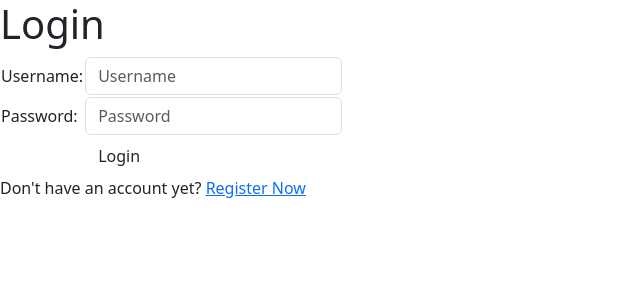
After one commit to alfian-f/BookHaven, a Django app: page /login/ in a window 1280 px wide. The commit adds this page. Shown: the top 300 px of the page, without its empty margins (0-640 px from the left). Run offline with Django 4.2, Linux system fonts and the light colour scheme.

Commit message:
Added login, logout, edit profile, and roles

```diff
--- /dev/null
+++ b/main/templates/login.html
@@ -0,0 +1,45 @@
+{% extends 'base.html' %}
+
+{% block meta %}
+    <title>Login</title>
+{% endblock meta %}
+
+{% block content %}
+
+<div class = "login">
+
+    <h1>Login</h1>
+
+    <form method="POST" action="">
+        {% csrf_token %}
+        <table>
+            <tr>
+                <td>Username: </td>
+                <td><input type="text" name="username" placeholder="Username" class="form-control"></td>
+            </tr>
+
+            <tr>
+                <td>Password: </td>
+                <td><input type="password" name="password" placeholder="Password" class="form-control"></td>
+            </tr>
+
+            <tr>
+                <td></td>
+                <td><input class="btn login_btn" type="submit" value="Login"></td>
+            </tr>
+        </table>
+    </form>
+
+    {% if messages %}
+        <ul>
+            {% for message in messages %}
+                <li>{{ message }}</li>
+            {% endfor %}
+        </ul>
+    {% endif %}
+
+    Don't have an account yet? <a href="{% url 'main:register' %}">Register Now</a>
+
+</div>
+
+{% endblock content %}
--- a/main/urls.py
+++ b/main/urls.py
@@ -9,4 +9,7 @@ urlpatterns = [
     path('library/', library, name='library'),
     path('booklist/', booklist, name='booklist'),
     path('register/', register, name='register'),
+    path('login/', login_user, name='login'),
+    path('logout/', logout_user, name='logout'),
+    path('edit/', edit_profile, name='edit')
 ]
--- a/main/views.py
+++ b/main/views.py
@@ -3,20 +3,26 @@ from django.http import HttpResponseRedirect
 from django.urls import reverse
 from main.forms import BookForm
 from main.models import Book
-import csv
+from django.contrib.auth.decorators import login_required
+from django.contrib.auth import authenticate, login, logout
 from django.contrib.auth.forms import UserCreationForm
 from django.contrib.auth.models import Group, User
 from django.contrib import messages
+from django.http import HttpResponseRedirect
+from django.urls import reverse
 from django import forms
+import csv, datetime
+
 
 
 class RegisterForm(UserCreationForm):
     email = forms.EmailField(label = "Email")
     fullname = forms.CharField(label = "Full")
+    role = forms.ChoiceField(choices=(('R', 'Reader'), ('W', 'Writer')), required=True)
 
     class Meta:
         model = User
-        fields = ("username", "fullname", "email", )
+        fields = ("username", "fullname", "email", 'role', 'password1', 'password2')
 
     def __init__(self, *args, **kwargs):
         super().__init__(*args, **kwargs)
@@ -31,17 +37,27 @@ class RegisterForm(UserCreationForm):
         user.last_name = last_name
         user.middle_name = middle_name
         user.email = self.cleaned_data["email"]
+        user.password = self.cleaned_data["password1"]
         if commit:
             user.save()
         return user
 
+class ProfileEditForm(forms.ModelForm):
+    class Meta:
+        model = User
+        fields = ['username']  # Add other fields as needed
+
 
 
 # Create your views here.
+@login_required(login_url='/login')
 def show_main(request):
+    user = request.user
     context = {
         'name': 'Pak Bepe',
-        'class': 'PBP A'
+        'class': 'PBP A',
+        'last_login': request.COOKIES['last_login'],
+        'user' : user,
     }
 
     return render(request, 'main.html', context)
@@ -70,8 +86,53 @@ def register(request):
     if request.method == "POST":
         form = RegisterForm(request.POST)
         if form.is_valid():
-            form.save()
+            username = form.cleaned_data['username']
+            email = form.cleaned_data['email']
+            password = form.cleaned_data['password1']
+            role = form.cleaned_data['role']
+
+            # Create the user with the selected role
+            user = User.objects.create_user(username=username, email=email, password=password)
+            user.role = role  # Assuming you have a UserProfile associated with User
+
+            # Additional code to handle the user registration
             messages.success(request, 'Your account has been successfully created!')
-            return redirect('main')
+            return redirect('main:login')
+
     context = {'form':form}
     return render(request, 'register.html', context)
+
+def login_user(request):
+    if request.method == 'POST':
+        username = request.POST.get('username')
+        password = request.POST.get('password')
+        user = authenticate(request, username=username, password=password)
+        if user is not None:
+            login(request, user)
+            response = HttpResponseRedirect(reverse("main:show_main"))
+            response.set_cookie('last_login', str(datetime.datetime.now()))
+            return response
+        else:
+            messages.info(request, 'Sorry, incorrect username or password. Please try again.')
+    context = {}
+    return render(request, 'login.html', context)
+
+def logout_user(request):
+    logout(request)
+    response = HttpResponseRedirect(reverse('main:login'))
+    response.delete_cookie('last_login')
+    return response
+
+@login_required
+def edit_profile(request):
+    if request.method == 'POST':
+        form = ProfileEditForm(request.POST, instance=request.user)
+        if form.is_valid():
+            form.save()
+            response = HttpResponseRedirect(reverse("main:show_main"))
+            response.set_cookie('last_login', str(datetime.datetime.now()))
+            return response
+    else:
+        form = ProfileEditForm(instance=request.user)
+
+    return render(request, 'edit.html', {'form': form})
```
Also changed, not shown: main/templates/edit.html (added, +10 -0 lines), templates/navbar.html (+11 -1 lines).
